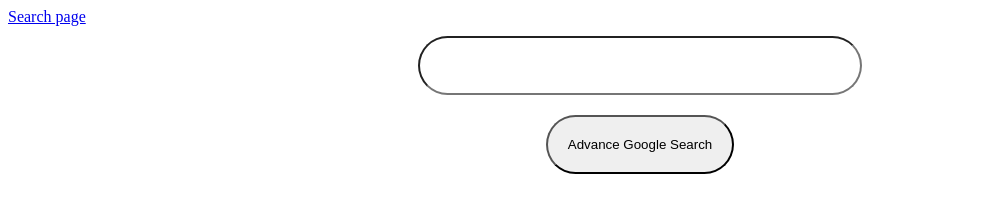
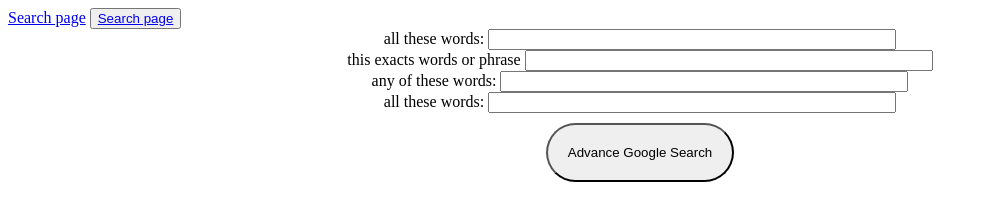
Before and after one commit to saheedibrahim/CS50W, a plain HTML site: page advance.html in a window 1280 px wide. Shown: the whole page, without its empty margins (0-988 px from the left). Drawn offline with Linux system fonts and the light colour scheme.

Commit message:
added advanced google search link

```diff
--- a/advance.html
+++ b/advance.html
@@ -3,6 +3,12 @@
     <head>
         <title>Advance search</title>
         <style>
+        #testing {
+            text-align: center;
+        }
+        label {
+            width:400px;
+        }
             #search {
                 text-align: center;
             }
@@ -18,8 +24,25 @@
     </head>
     <body>
         <a href="index.html">Search page</a>
-        <form action="https://google.com/search" id="search">
-            <input type="text" name="as_epq" class="search" ><br>
+
+        <button id="testing"><a href="index.html">Search page</a></button>
+        <form action="https://google.com/search" name="f" id="search">
+        <div>
+            <label>all these words:</label>
+            <input type="text" name="as_q" value="">
+        </div>
+        <div>
+            <label>this exacts words or phrase</label>
+            <input type="text" name="as_epq" value="">
+        </div>
+        <div>
+            <label>any of these words:</label>
+            <input type="text" name="as_oq" value="">
+        </div>
+        <div>
+            <label>all these words:</label>
+            <input type="text" name="as_eq" value="">
+        </div>
             <input type="submit" value="Advance Google Search" class="search">
         </form>
     </body>
```
